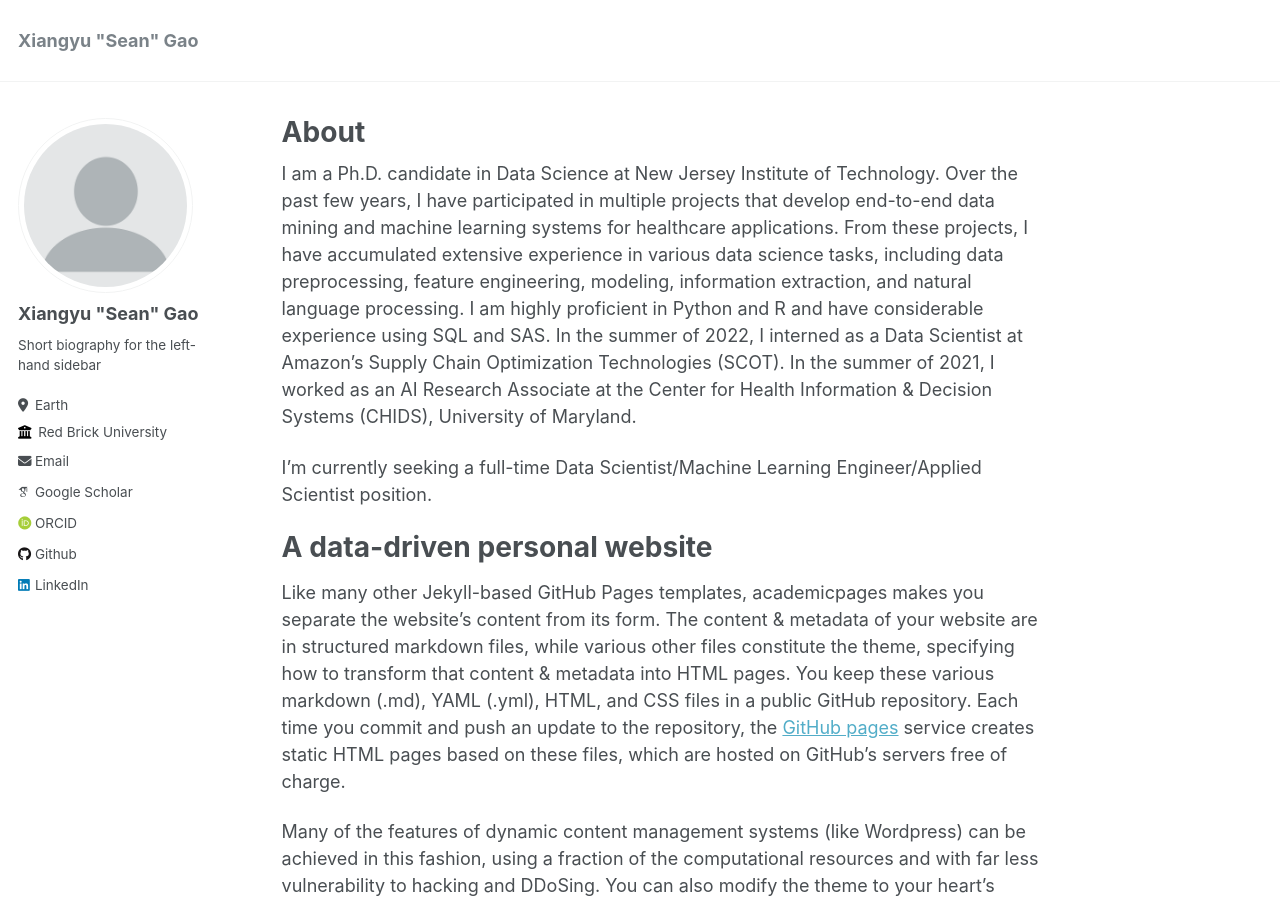
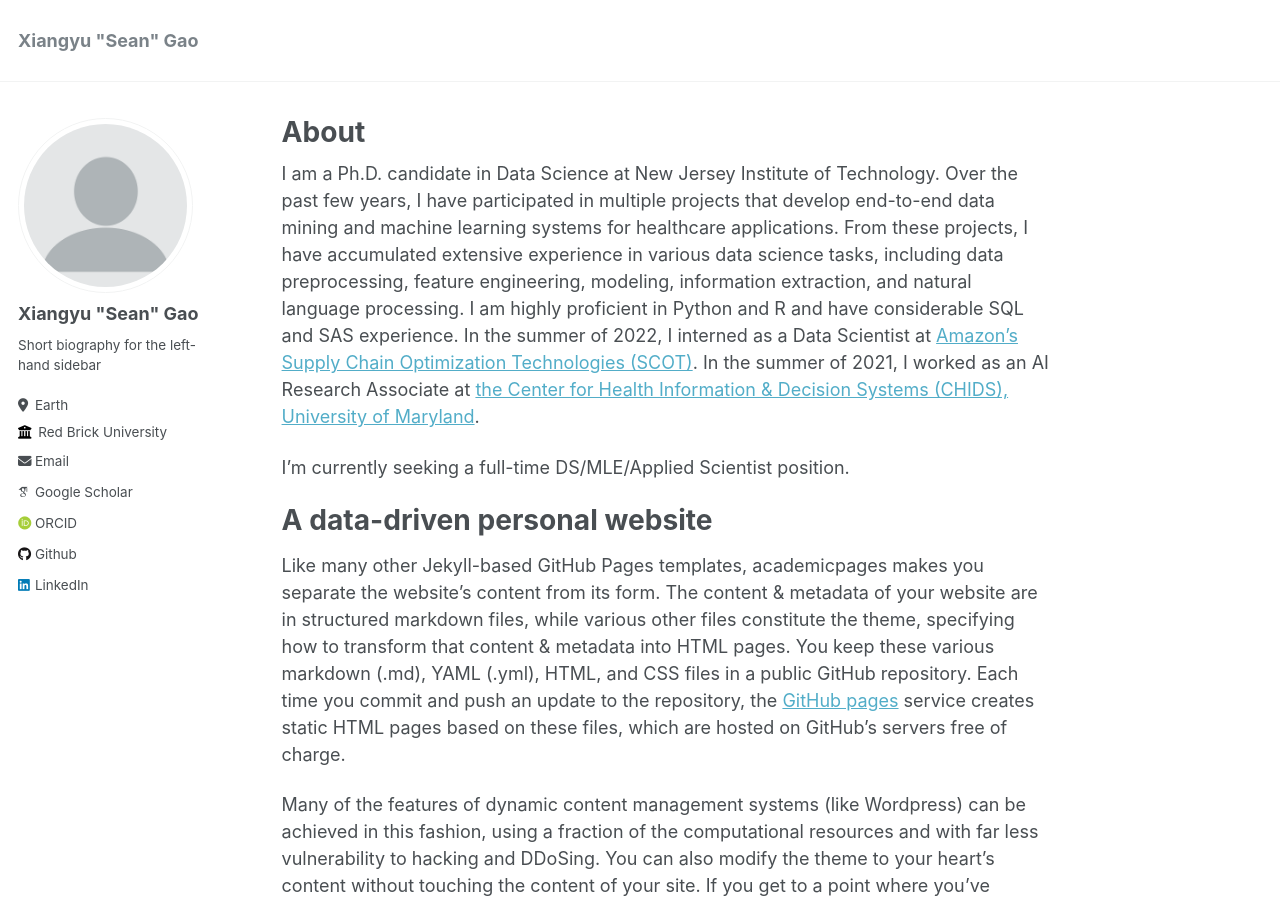
Before and after one commit to xga0/xga0.github.io, a Jekyll site: the page built from _pages/about.md, in a window 1280 px wide and 900 px high. Built offline with Jekyll 4.4.1, drawn with Linux system fonts in a browser that asks for light colours; some web fonts are replaced.

Commit message:
Update about.md

```diff
--- a/_pages/about.md
+++ b/_pages/about.md
@@ -7,9 +7,9 @@ redirect_from:
   - /about.html
 ---
 
-I am a Ph.D. candidate in Data Science at New Jersey Institute of Technology. Over the past few years, I have participated in multiple projects that develop end-to-end data mining and machine learning systems for healthcare applications. From these projects, I have accumulated extensive experience in various data science tasks, including data preprocessing, feature engineering, modeling, information extraction, and natural language processing. I am highly proficient in Python and R and have considerable experience using SQL and SAS. In the summer of 2022, I interned as a Data Scientist at Amazon’s Supply Chain Optimization Technologies (SCOT). In the summer of 2021, I worked as an AI Research Associate at the Center for Health Information & Decision Systems (CHIDS), University of Maryland.
+I am a Ph.D. candidate in Data Science at New Jersey Institute of Technology. Over the past few years, I have participated in multiple projects that develop end-to-end data mining and machine learning systems for healthcare applications. From these projects, I have accumulated extensive experience in various data science tasks, including data preprocessing, feature engineering, modeling, information extraction, and natural language processing. I am highly proficient in Python and R and have considerable SQL and SAS experience. In the summer of 2022, I interned as a Data Scientist at [Amazon’s Supply Chain Optimization Technologies (SCOT)](https://www.amazon.science/tag/supply-chain-optimization-technologies). In the summer of 2021, I worked as an AI Research Associate at [the Center for Health Information & Decision Systems (CHIDS), University of Maryland](https://www.rhsmith.umd.edu/centers/chids).
 
-I’m currently seeking a full-time Data Scientist/Machine Learning Engineer/Applied Scientist position.
+I’m currently seeking a full-time DS/MLE/Applied Scientist position.
 
 A data-driven personal website
 ======
```
